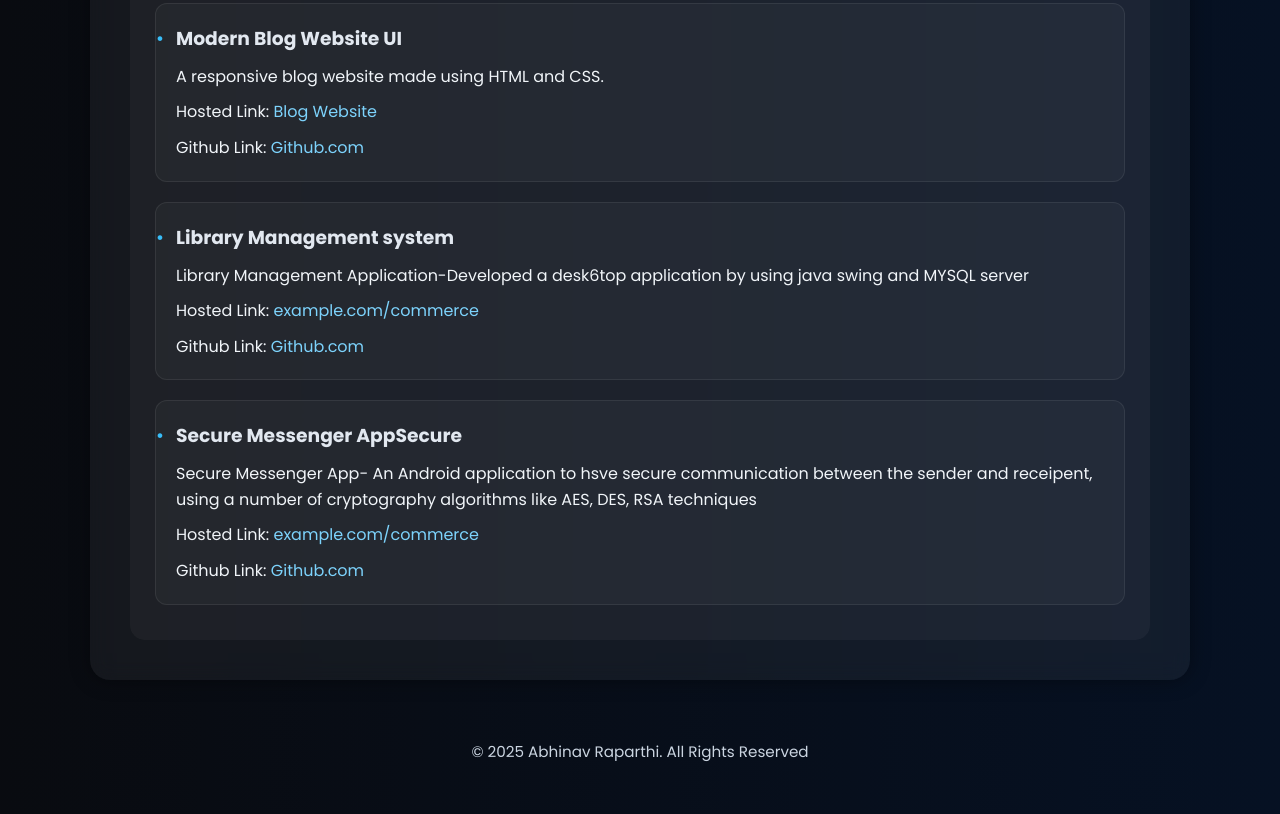
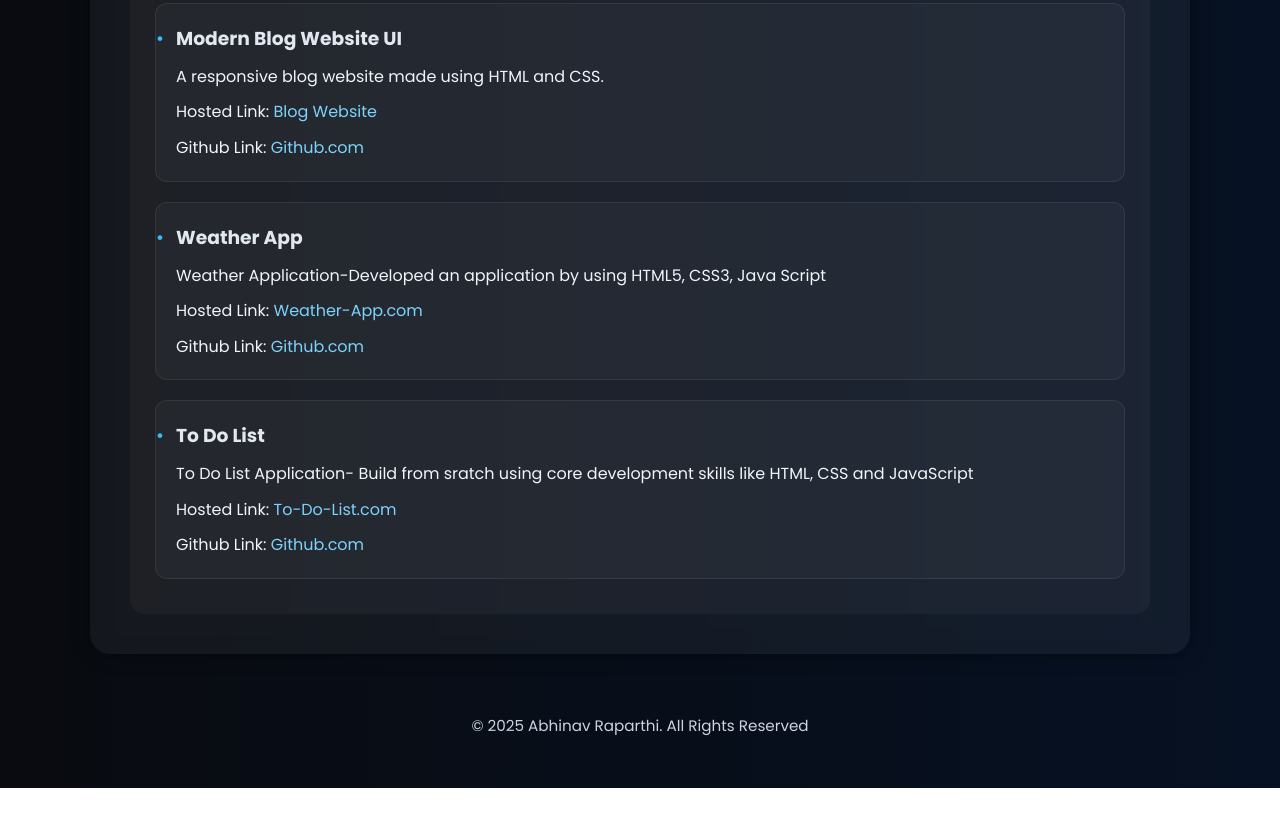
Before and after one commit to abhinavvv12/full-stack, a plain HTML site: page Resume/index.html in a window 1280 px wide. Shown: the part 1259-2073 px from the top of the page. After the commit the page ends 2047 px from the top, so only its background shows below. Drawn offline with Linux system fonts and the light colour scheme.

Commit message:
resume updated

```diff
--- a/Resume/index.html
+++ b/Resume/index.html
@@ -70,17 +70,17 @@
                 </ul>
                 <ul>
                     <li class="project">
-                        <h3>Library Management system</h3>
-                        <p>Library Management Application-Developed a desk6top application by using java swing and MYSQL server</p>
-                        <p>Hosted Link: <a href="">example.com/commerce</a></p>
+                        <h3>Weather App</h3>
+                        <p>Weather Application-Developed an application by using HTML5, CSS3, Java Script</p>
+                        <p>Hosted Link: <a href="https://abhinavvv12.github.io/Weather-App/">Weather-App.com</a></p>
                         <p>Github Link: <a href="https://github.com/abhinavvv12">Github.com</a> </p>
                     </li>
                 </ul>
                 <ul>
                     <li class="project">
-                        <h3>Secure Messenger AppSecure</h3>
-                        <p>Secure Messenger App- An Android application to hsve secure communication between the sender and receipent, using a number of cryptography algorithms like AES, DES, RSA techniques</p>
-                        <p>Hosted Link: <a href="">example.com/commerce</a></p>
+                        <h3>To Do List</h3>
+                        <p>To Do List Application- Build from sratch using core development skills like HTML, CSS and JavaScript</p>
+                        <p>Hosted Link: <a href="https://abhinavvv12.github.io/To-Do-List/">To-Do-List.com</a></p>
                         <p>Github Link: <a href="https://github.com/abhinavvv12">Github.com</a> </p>
                     </li>
                 </ul>
```
